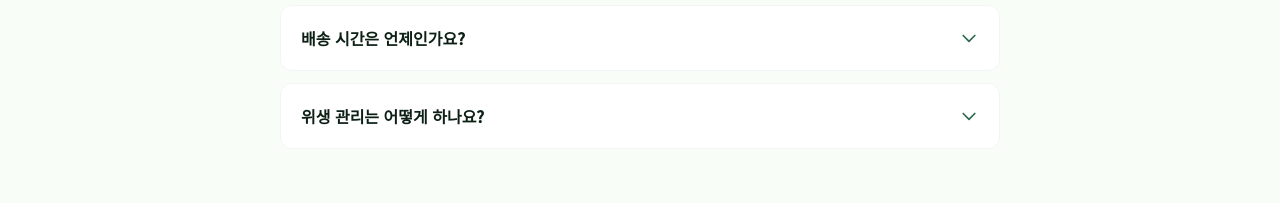
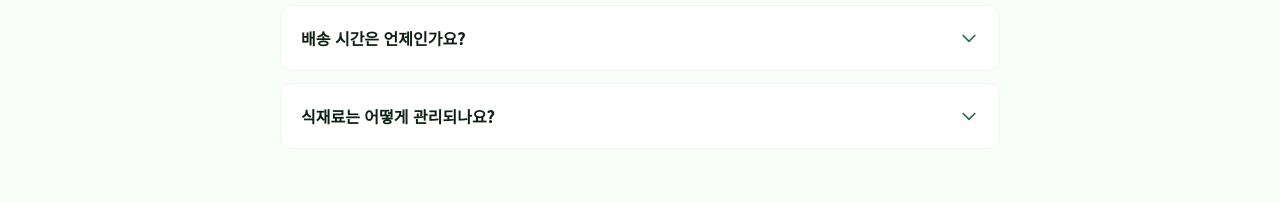
Before and after one commit to yuher826/kizmeal-renewal, a Next.js app: page /partner in a window 1280 px wide. Shown: the part 4185-4388 px from the top of the page. Built offline with nearby package versions, Linux system fonts and the light colour scheme.

Commit message:
fix: FAQ Q1·Q3·Q4 내용 수정

```diff
--- a/app/partner/PartnerClient.tsx
+++ b/app/partner/PartnerClient.tsx
@@ -50,7 +50,7 @@ const SERVICE_CARDS = [
 const FAQS = [
   {
     q: '계약은 어떻게 진행되나요?',
-    a: '담당 영양사가 고객사를 방문하거나 전화로 간단한 상담을 진행한 후, 계약서를 작성합니다. 계약 후 3일 이내에 시스템 세팅이 완료됩니다.',
+    a: '본사 운영개발팀에서 직접 연락드려 간단한 상담을 진행한 후, 계약서를 작성합니다. 계약 후 3일 이내에 시스템 세팅이 완료됩니다.',
   },
   {
     q: '식단표는 어떻게 받을 수 있나요?',
@@ -58,11 +58,11 @@ const FAQS = [
   },
   {
     q: '배송 시간은 언제인가요?',
-    a: '기관과 협의된 시간에 맞춰 냉장 차량으로 정시 납품합니다. 주요 납품 시간은 오전 10~11시이며, 특별한 사정이 있을 경우 조율 가능합니다.',
+    a: '매일 새벽 3시부터 식재료 입고를 시작해 오전 10시 30분까지 모든 고객사 배송을 완료합니다. 18대의 냉장 차량이 신선도를 유지하며 운행합니다.',
   },
   {
-    q: '위생 관리는 어떻게 하나요?',
-    a: 'HACCP 인증 시설에서 조리되며, 새벽 3시 식재료 입고부터 냉장 직배송까지 전 과정이 위생 기준에 따라 관리됩니다. 정기적인 위생 점검 결과를 공유해드립니다.',
+    q: '식재료는 어떻게 관리되나요?',
+    a: '모든 식재료는 친환경 인증 제품을 우선 사용하며, 냉장 차량 18대로 신선도를 유지해 배송합니다. 원산지 이력 추적이 가능한 식재료만 사용합니다.',
   },
 ];
 
```
